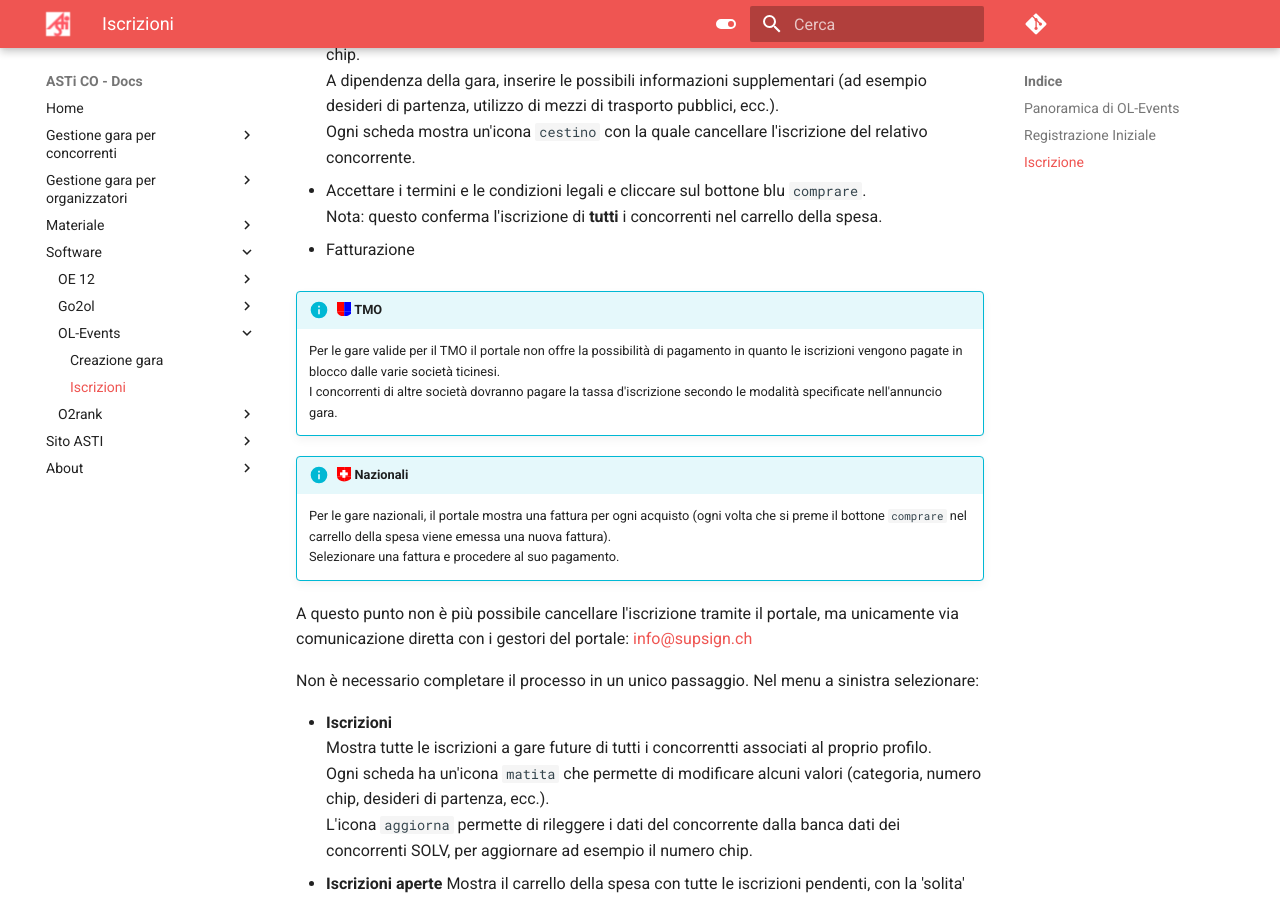
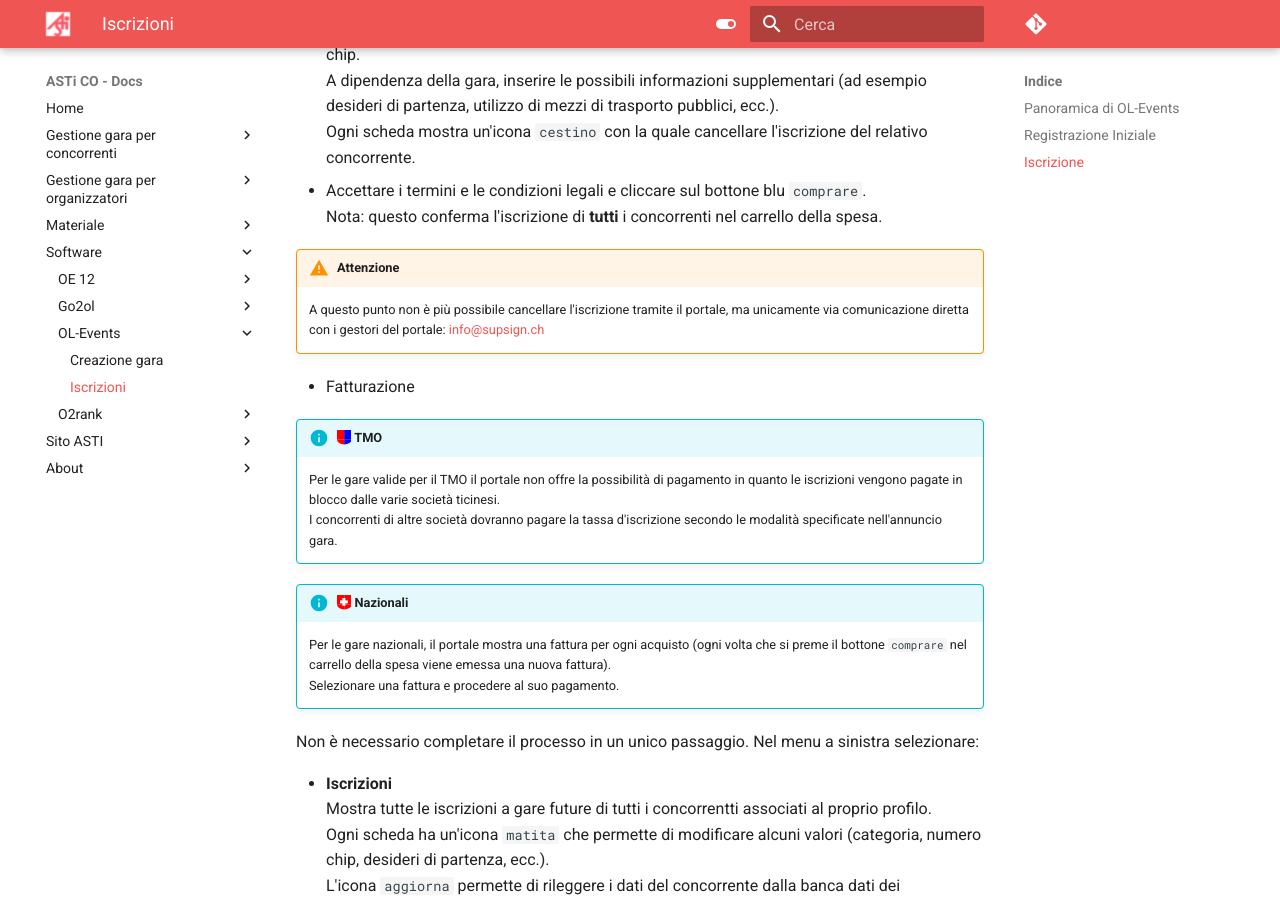
Before and after one commit to asti-co/doc, an MkDocs documentation site: the page built from docs/software/olevents/concorrenti.md, in a window 1280 px wide and 900 px high, scrolled down 2973 px. Built offline with MkDocs 1.6.1 and Material for MkDocs 9.7.7, drawn with Linux system fonts in a browser that asks for light colours; comment, search, counter and statistics services are not loaded; some of the changed lines change nothing that is shown.

Commit message:
ol-events: messo in risalto un warning

```diff
--- a/docs/software/olevents/concorrenti.md
+++ b/docs/software/olevents/concorrenti.md
@@ -70,6 +70,9 @@
 - Accettare i termini e le condizioni legali e cliccare sul bottone blu `comprare`.
   Nota: questo conferma l'iscrizione di **tutti** i concorrenti nel carrello della spesa.
 
+!!! Warning "Attenzione"
+    A questo punto non è più possibile cancellare l'iscrizione tramite il portale, ma unicamente via comunicazione diretta con i gestori del portale: [info@supsign.ch](mailto:info@supsign.ch)
+
 - Fatturazione
 !!! Info ":asti-tmo: TMO"
     Per le gare valide per il TMO il portale non offre la possibilità di pagamento in quanto le iscrizioni vengono pagate in blocco dalle varie società ticinesi.
@@ -79,7 +82,6 @@
     Per le gare nazionali, il portale mostra una fattura per ogni acquisto (ogni volta che si preme il bottone `comprare` nel carrello della spesa viene emessa una nuova fattura).
     Selezionare una fattura e procedere al suo pagamento.
 
-A questo punto non è più possibile cancellare l'iscrizione tramite il portale, ma unicamente via comunicazione diretta con i gestori del portale: [info@supsign.ch](mailto:info@supsign.ch)
 
 Non è necessario completare il processo in un unico passaggio. Nel menu a sinistra selezionare:
 
```
